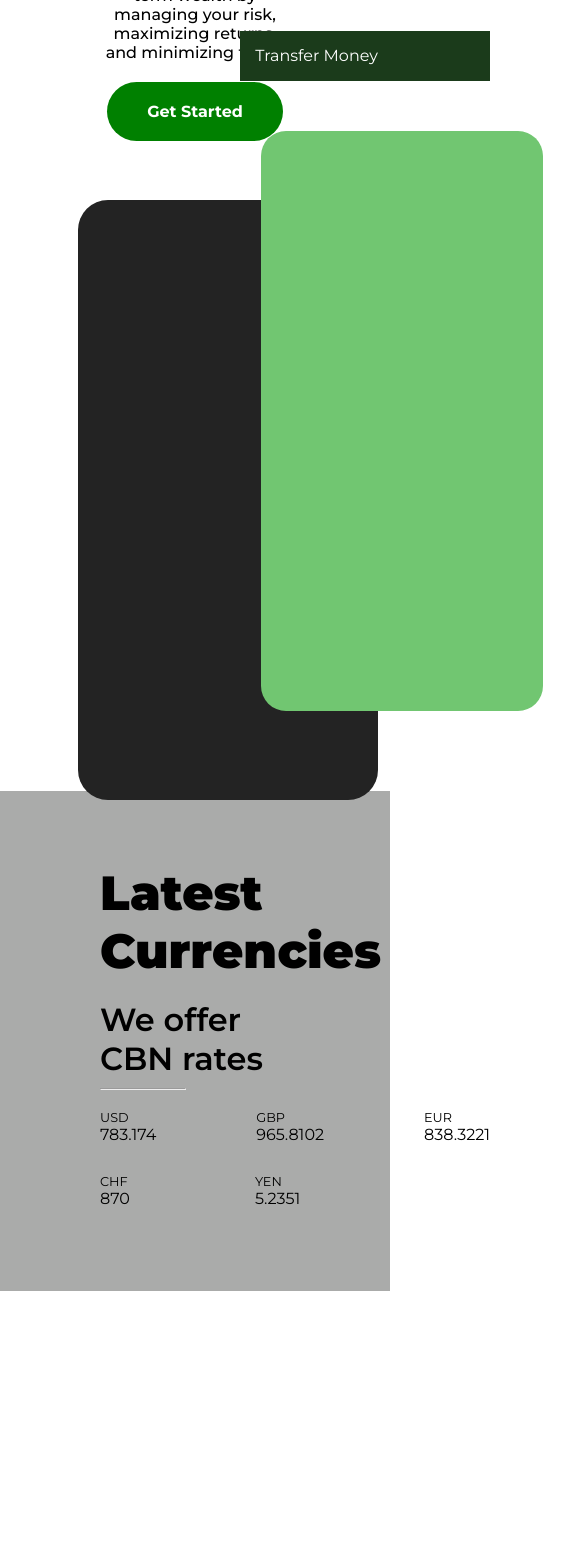
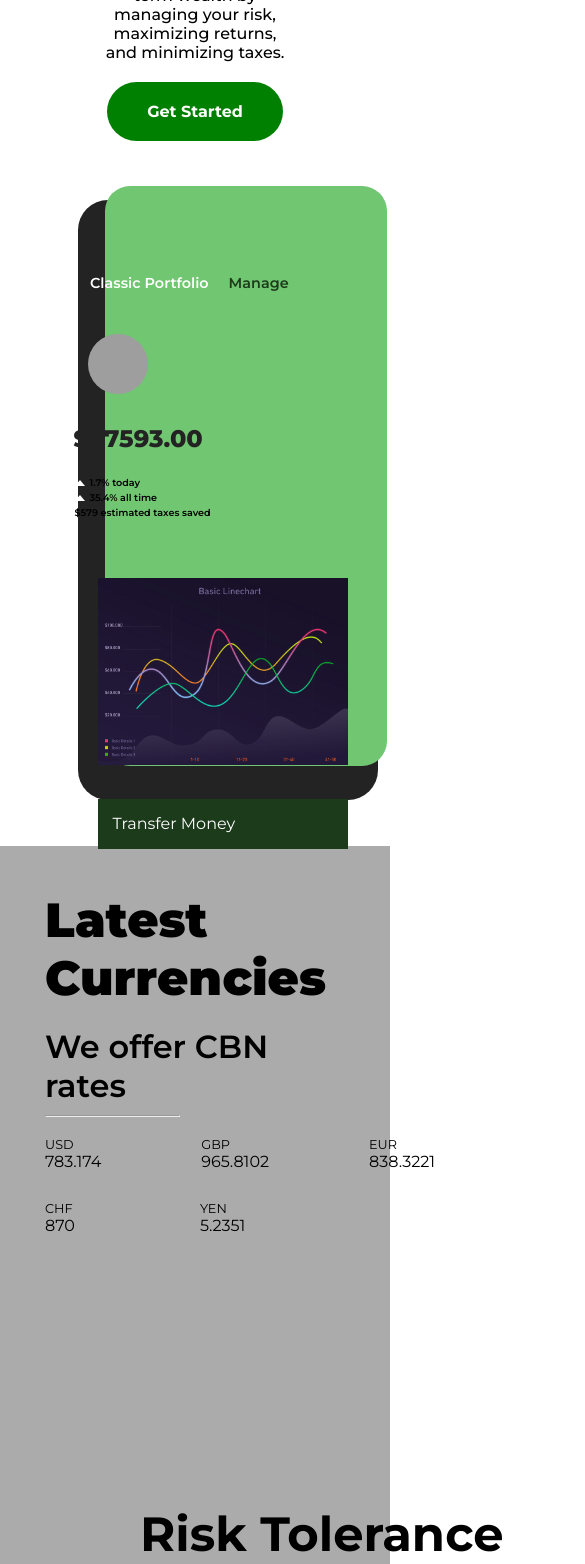
Before and after one commit to patrick-nsolo/fund_invest, a React (Create React App) app: page / in a window 390 px wide. Shown: the part 1480-3044 px from the top of the page, 585 px wide, since content can reach past the window. Before the commit the page ends 2798 px from the top, so only its background shows below. Built offline with nearby package versions, Linux system fonts and the light colour scheme; grey boxes are pictures that could not be loaded.

Commit message:
update mobile responsive design layout

```diff
--- a/src/Components/PhoneSection/Phonesection.css
+++ b/src/Components/PhoneSection/Phonesection.css
@@ -35,8 +35,6 @@
     left:60%;
 }
 .phone-white-outline{
-    height: 600px;
-    width:387px;
     background: #71c671;
     border-radius: 25px;
     position: relative;
@@ -133,15 +131,31 @@
         top:199%;
     }
     .phone-white-outline{
-        height: 600px;
-        width:387px;
-        background: #71c671;
-        border-radius: 25px;
-        position: relative;
-        z-index: 2;
-        height: 580px;
-        width:282px;
-        margin-left: 161px;
-        margin-top: 10px;
+        margin-left: 5px;
+        margin-top:65px;
+    }
+    .top-nav{
+        right:26%;
+        bottom:-110%;
+    }
+    .profile-pic img{
+        right:62%;
+        bottom:-122%;
+    }
+    .balance{
+        right:48%;
+        bottom:-129%;
+    }
+    .indicators{
+        right:46%;
+        bottom:-137%;
+    }
+    .line-chart img{
+        left:25%;
+        bottom:-166%;
+    }
+    .transfer-money{
+        left:25%;
+        bottom:-176%;
     }
 }
--- a/src/Components/riskTolerance/riskTolerance.css
+++ b/src/Components/riskTolerance/riskTolerance.css
@@ -60,3 +60,14 @@ hr{
     gap:50px;
     margin-top: 20px;
 }
+
+@media(max-width:900px){
+    .rt{
+        display: flex;
+        flex-direction: column;
+        height:800px;
+    }
+    .exchange-rates{
+        padding:45px;
+    }
+}
```
